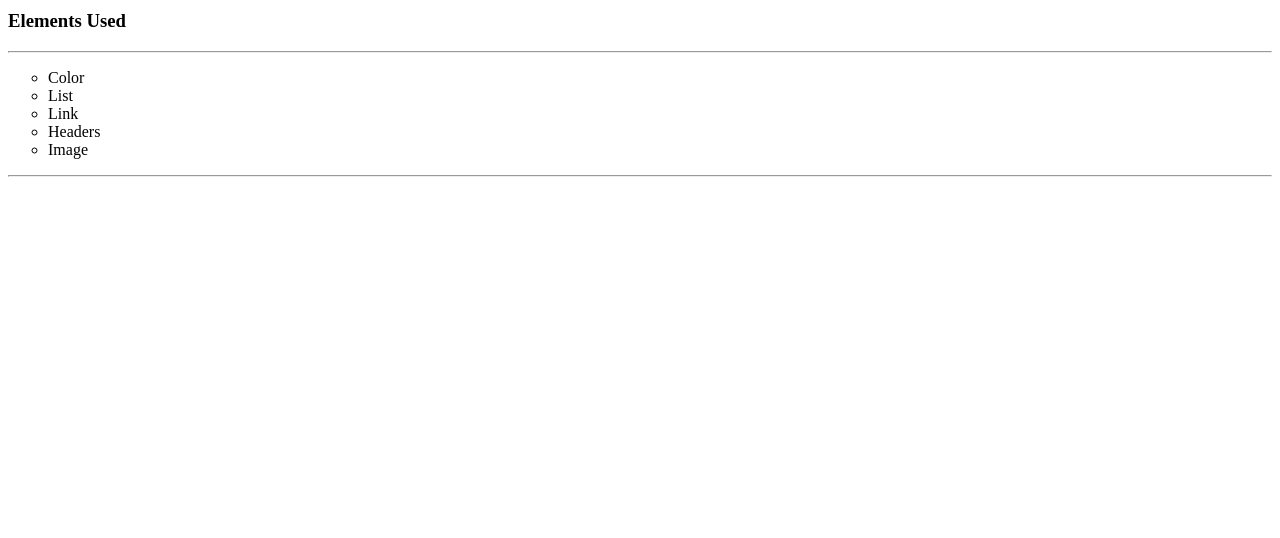
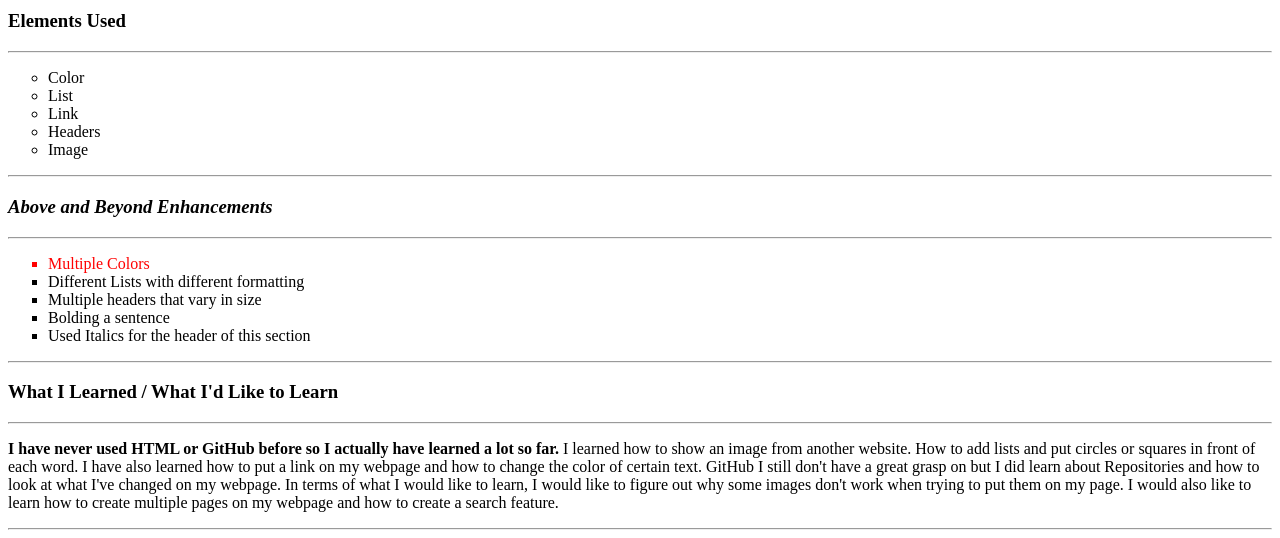
Before and after one commit to ashelmer/TEST-REPO, a plain HTML site: page index.html in a window 1280 px wide. Shown: the part 623-1161 px from the top of the page. Before the commit the page ends 808 px from the top, so only its background shows below. Drawn offline with Linux system fonts and the light colour scheme.

Commit message:
Added enhancements

```diff
--- a/index.html
+++ b/index.html
@@ -41,6 +41,24 @@
     </ul>
 
     <hr>
+    <h3> <em> Above and Beyond Enhancements </em> </h3>
+    <hr>
+
+    <ul type="square">
+        <li style="color:red;"> Multiple Colors </li>
+        <li> Different Lists with different formatting </li>
+        <li> Multiple headers that vary in size </li>
+        <li> Bolding a sentence </li>
+        <li> Used Italics for the header of this section </li>
+    </ul>
+
+    <hr>
+    <h3> What I Learned / What I'd Like to Learn</h3>
+    <hr>
+
+    <p> <strong>I have never used HTML or GitHub before so I actually have learned a lot so far. </strong> I learned how to show an image from another website. How to add lists and put circles or squares in front of each word. I have also learned how to put a link on my webpage and how to change the color of certain text. GitHub I still don't have a great grasp on but I did learn about Repositories and how to look at what I've changed on my webpage. In terms of what I would like to learn, I would like to figure out why some images don't work when trying to put them on my page. I would also like to learn how to create multiple pages on my webpage and how to create a search feature. </p>
+
+    <hr>
 
 </body>
 </html>
```
